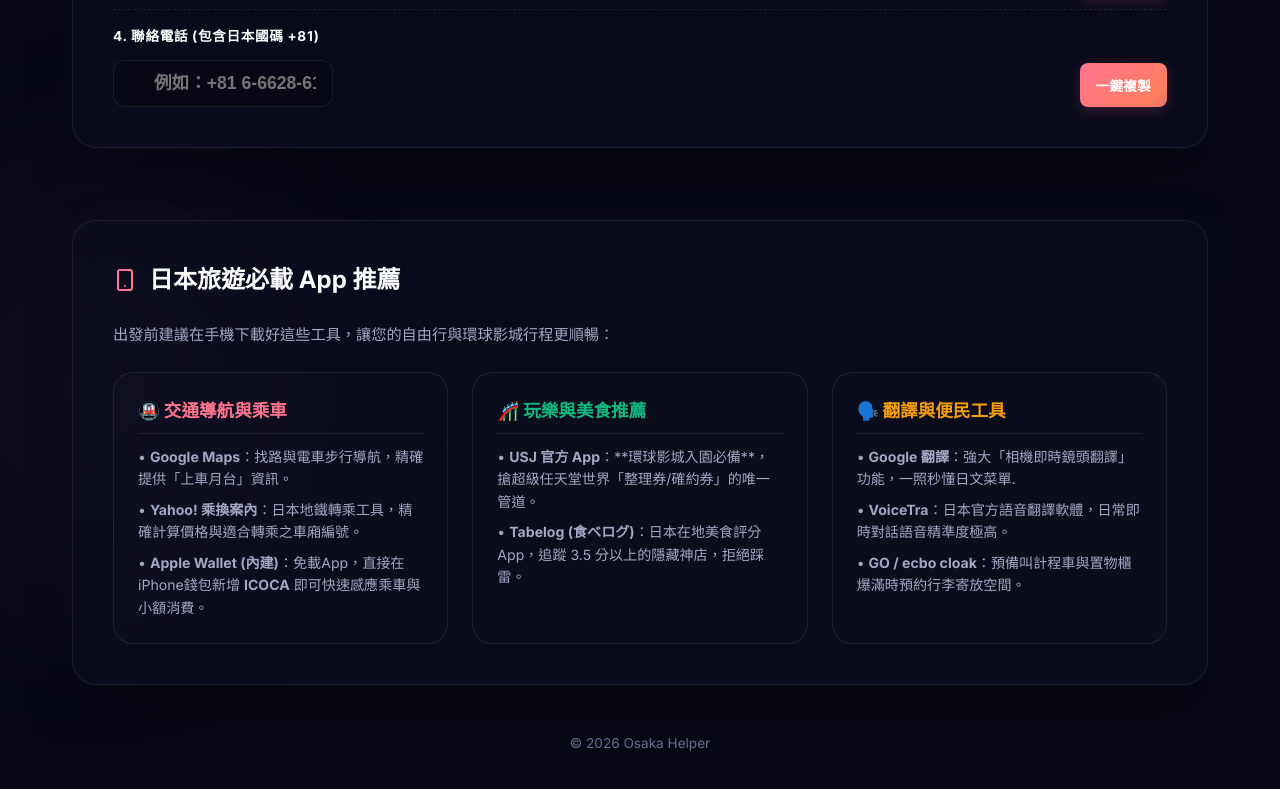
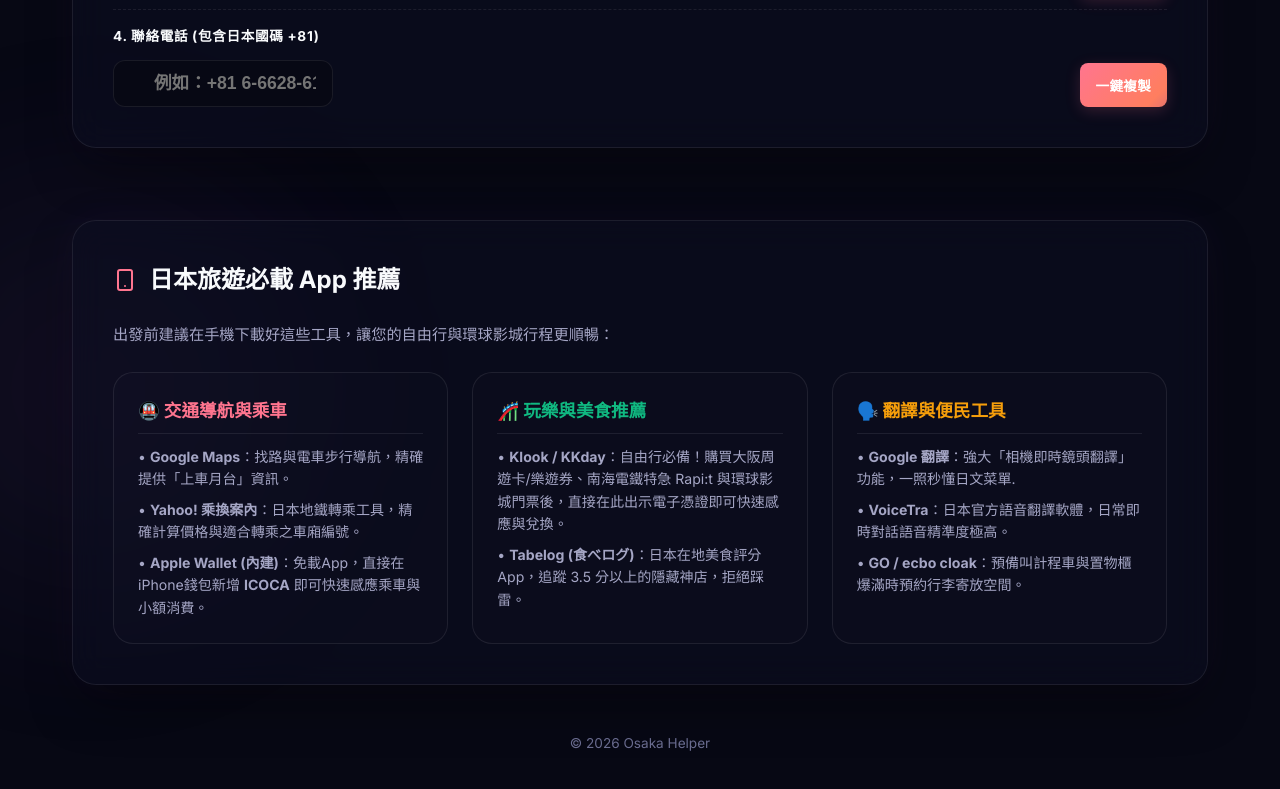
Before and after one commit to alantin918/osaka-travel-helper, a plain HTML site: page index.html in a window 1280 px wide. Shown: the part 2331-3120 px from the top of the page. Drawn offline with Linux system fonts and the light colour scheme; no server answers.

Commit message:
fix: resolve duplicate USJ App recommendation and replace with Klook/KKday vouchers app

```diff
--- a/index.html
+++ b/index.html
@@ -797,7 +797,7 @@
               🎢 玩樂與美食推薦
             </div>
             <ul style="list-style: none; padding-left: 0; font-size: 0.88rem; line-height: 1.6; color: var(--text-secondary); display: flex; flex-direction: column; gap: 0.5rem;">
-              <li>• <strong>USJ 官方 App</strong>：**環球影城入園必備**，搶超級任天堂世界「整理券/確約券」的唯一管道。</li>
+              <li>• <strong>Klook / KKday</strong>：自由行必備！購買大阪周遊卡/樂遊券、南海電鐵特急 Rapi:t 與環球影城門票後，直接在此出示電子憑證即可快速感應與兌換。</li>
               <li>• <strong>Tabelog (食べログ)</strong>：日本在地美食評分App，追蹤 3.5 分以上的隱藏神店，拒絕踩雷。</li>
             </ul>
           </div>
```
